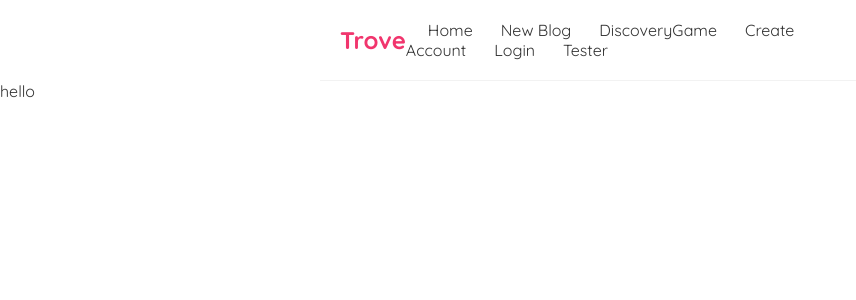
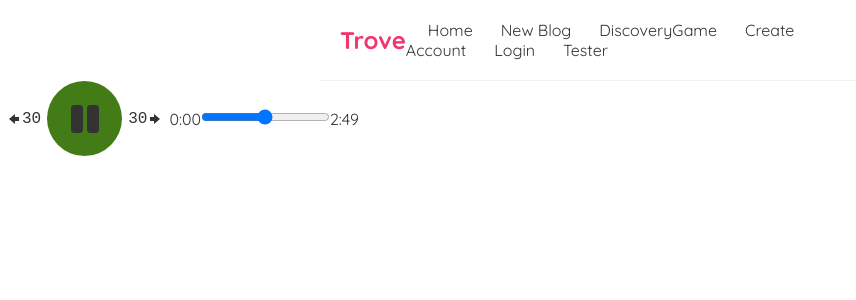
Before and after one commit to Facelesscactus/TroveTest, a React (Create React App) app: page /Tester in a window 1280 px wide. Shown: the top 300 px of the page, without its empty margins (0-856 px from the left). Built offline with nearby package versions, Linux system fonts and the light colour scheme.

Commit message:
progress on AudioPlayer

```diff
--- a/package.json
+++ b/package.json
@@ -9,7 +9,7 @@
     "react": "^18.2.0",
     "react-audio-player": "^0.17.0",
     "react-dom": "^18.2.0",
-    "react-player": "^2.11.0",
+    "react-icons": "^4.7.1",
     "react-router-dom": "^5.3.4",
     "react-scripts": "5.0.1",
     "react-swipe": "^6.0.4",
--- /dev/null
+++ b/src/AudioPlayer/AudioPlayer.css
@@ -0,0 +1,48 @@
+.audioPlayer{
+    --primary: #437C17;
+    --secondary:darkblue ;
+
+
+
+    align-items: center;
+    display: flex;
+    width: 600px;
+}
+
+.forwardBackward{
+
+    background:none;
+    border: none;
+    display: flex;
+    align-items: center;
+    font-family: monospace;
+    font-size: 16px;
+    cursor: pointer;
+
+}
+
+.forwardBackward:hover{
+    color: var(--primary)
+
+}
+
+.playPause{
+
+    background: var(--primary);
+    border: none;
+    border-radius: 50%;
+    width: 75px;
+    height: 75px;
+    font-size: 32px;
+
+    color: var(--secondary);
+
+    display: flex;
+    justify-content: center;
+    align-items: center;
+}
+
+.play{
+    position: relative;
+    left: 4px;
+}
--- /dev/null
+++ b/src/AudioPlayer/AudioPlayer.js
@@ -0,0 +1,51 @@
+import React, {useState} from 'react';
+
+import Farewell from '../mp3/Farewell.mp3'
+import './AudioPlayer.css'
+import {GoArrowLeft} from 'react-icons/go';
+import {GoArrowRight} from 'react-icons/go';
+import {FaPlay} from 'react-icons/fa';
+import {FaPause} from 'react-icons/fa';
+
+
+const AudioPlayer = () => {
+
+    const [isPlaying, setIsPlaying] =  useState(true);
+
+    const togglePlayPause = () => {
+
+        setIsPlaying(!isPlaying);
+
+    }
+
+    return (
+        <div className="audioPlayer">
+            <audio src ='../mp3/Farewell.mp3'></audio>
+
+            <button className='forwardBackward'><GoArrowLeft/> 30</button>
+
+            <button onClick={togglePlayPause} className='playPause'>
+                {isPlaying ? <FaPause/> : <FaPlay className='play'/>}
+
+            </button>
+
+            <button className='forwardBackward'> 30<GoArrowRight/></button>
+
+            {/*current time*/}
+
+            <div>0:00</div>
+
+            {/*progress bar*/}
+            <div>
+                <input type="range" />
+            </div>
+
+
+            {/*Duration*/}
+            <div>2:49</div>
+
+        </div>
+    );
+}
+
+export default AudioPlayer;
--- a/src/DiscoveryGame/DiscoveryGame.css
+++ b/src/DiscoveryGame/DiscoveryGame.css
@@ -60,11 +60,7 @@
 
 
 */
-@rhap_theme-color: #868686 !default;
-@rhap_background-color: #fff !default;
-@rhap_bar-color: #dddddd !default;
-@rhap_time-color: #333 !default;
-@rhap_font-family: inherit !default;
+
 
 
 
@@ -102,6 +98,7 @@
     position:absolute;
     justify-content: center;
     width: 600px;
+
 }
 
 
--- a/src/Tester/Tester.js
+++ /dev/null
@@ -1,39 +0,0 @@
-import Farewell from '../mp3/Farewell.mp3'
-
-
-
-
-import React, { useState, useRef } from 'react'
-import ReactPlayer from 'react-player'
-
-function AudioPlayer({filePath}) {
-  const [play, setPlay] = useState(false)
-  const playerRef = useRef(null)
-
-  function handleReady() {
-    playerRef.current.seekTo(30)
-    setPlay(true)
-  }
-
-  return (
-      <ReactPlayer
-      ref={playerRef}
-      url={filePath}
-      controls
-
-      playing={play}
-      onReady={handleReady}
-    />
-  )
-}
-
-function Swiper() {
-  return (
-    <div>
-        hello
-      <AudioPlayer url={process.env.PUBLIC_URL + '../mp3/Farewell.mp3'}/>
-    </div>
-  )
-}
-
-export default Swiper;
--- /dev/null
+++ b/src/Tester/Tester.jsx
@@ -0,0 +1,17 @@
+import Farewell from '../mp3/Farewell.mp3'
+import AudioPlayer from '../AudioPlayer/AudioPlayer';
+
+
+
+
+
+function Swiper() {
+  return (
+    <div>
+
+        <AudioPlayer/>
+    </div>
+  )
+}
+
+export default Swiper;
```
Also changed, not shown: src/DiscoveryGame/DiscoveryGame.js (+7 -2 lines), 1 other file (tests, documents, lock files or other folders).
